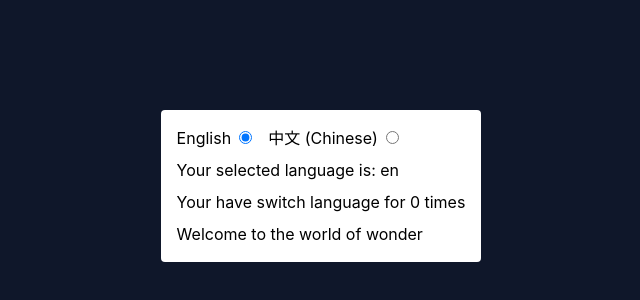
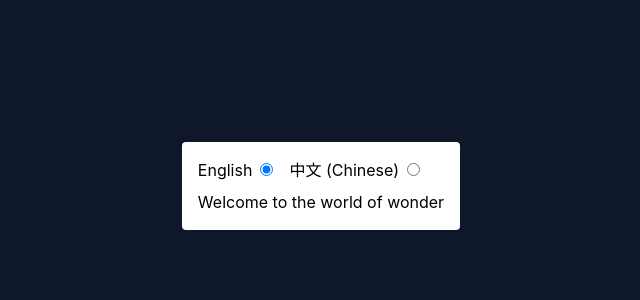
Before and after one commit to tekminewe/react-i18next-example, a React (Create React App) app: page / in a window 1280 px wide. Shown: the part 214-514 px from the top of the page, without its empty margins (319-959 px from the left). Built offline with nearby package versions, Linux system fonts and the light colour scheme.

Commit message:
Update App.js

```diff
--- a/src/App.js
+++ b/src/App.js
@@ -31,8 +31,6 @@ const App = () => {
             />
           </label>
         </div>
-        <p>Your selected language is: {selectedLanguage} </p>
-        <p>Your have switch language for 0 times</p>
         <p>Welcome to the world of wonder</p>
       </div>
     </div>
```
